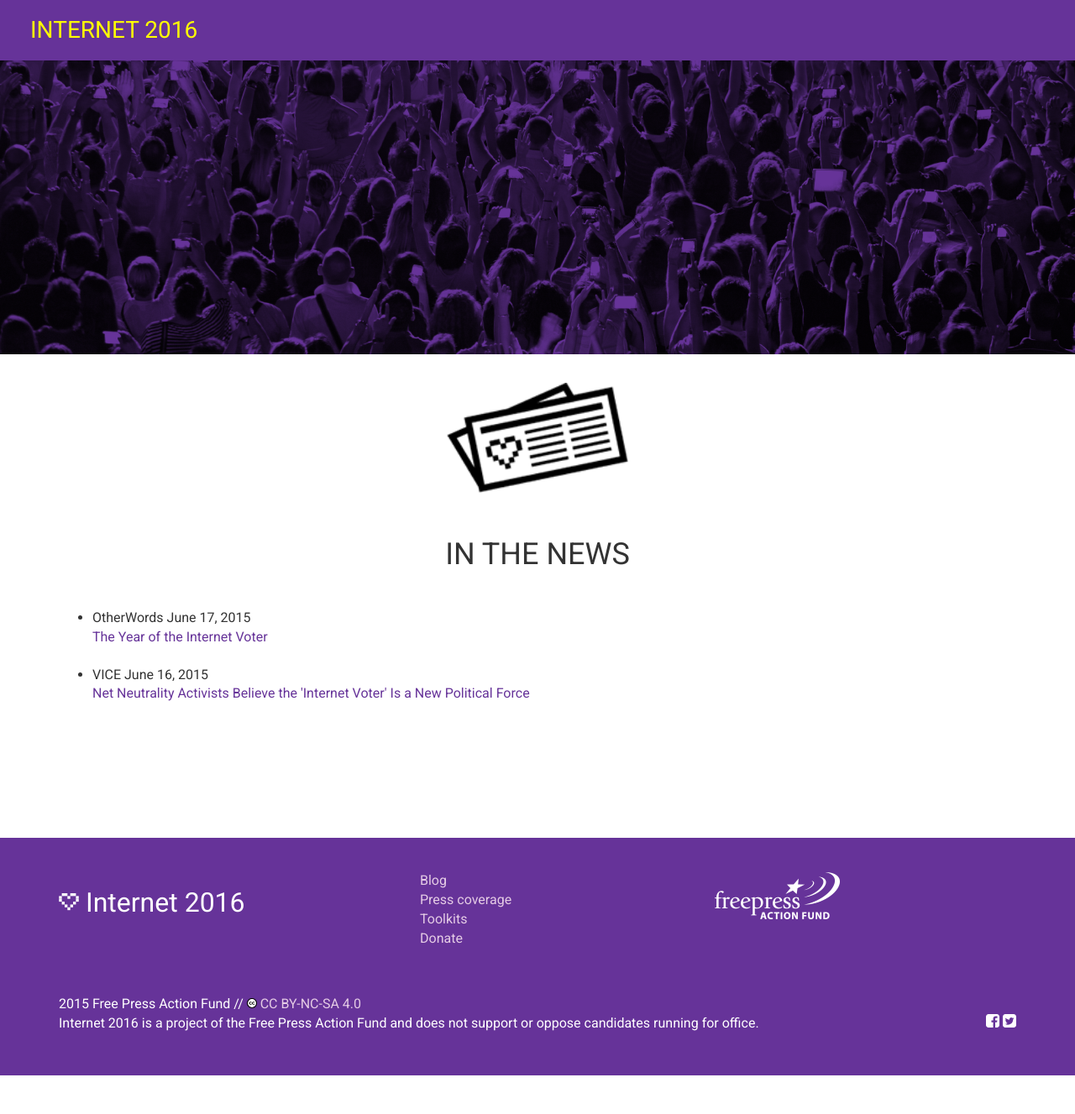
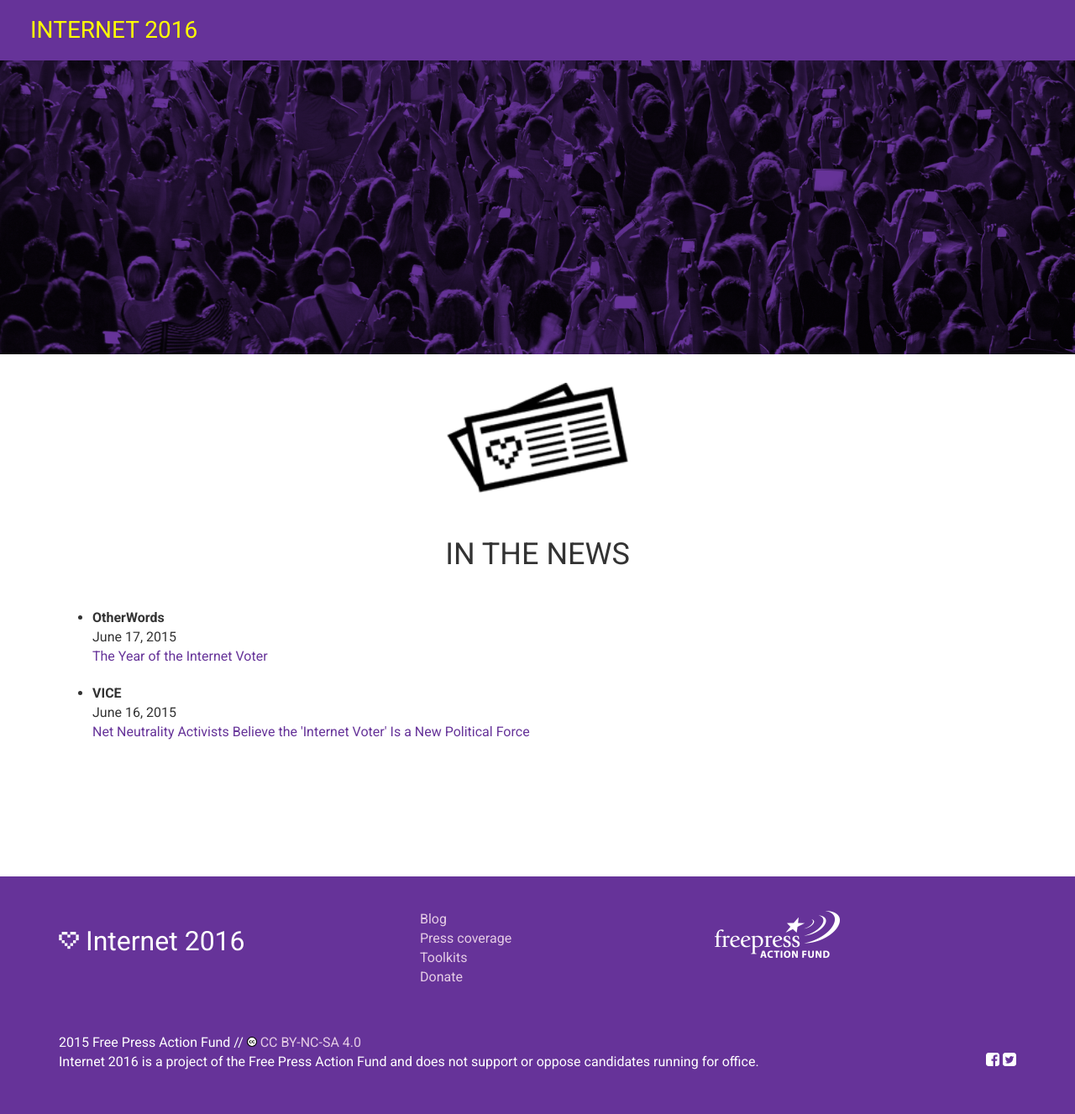
Before and after one commit to freepress/internet2016, a Jekyll site: the page built from press/index.html, in a window 1280 px wide. Shown: the whole page at 84% size. Built offline with Jekyll 4.4.1, drawn with Linux system fonts in a browser that asks for light colours; comment, search, counter and statistics services are not loaded; before the commit the page ends 1281 px from its top, so only the background shows below that.

Commit message:
put date below outlet and bolded outlet

```diff
--- a/press/index.html
+++ b/press/index.html
@@ -18,7 +18,7 @@ icon: news-icon.png
       <ul>
         {% for post in site.categories['press'] %}
         <li>
-          {{post.outlet}} {{post.publish_date}} <br>
+          <strong>{{post.outlet}}</strong> <br> {{post.publish_date}} <br>
 	  <a href="{{ post.link }}">
 
             {{ post.title }}
```
